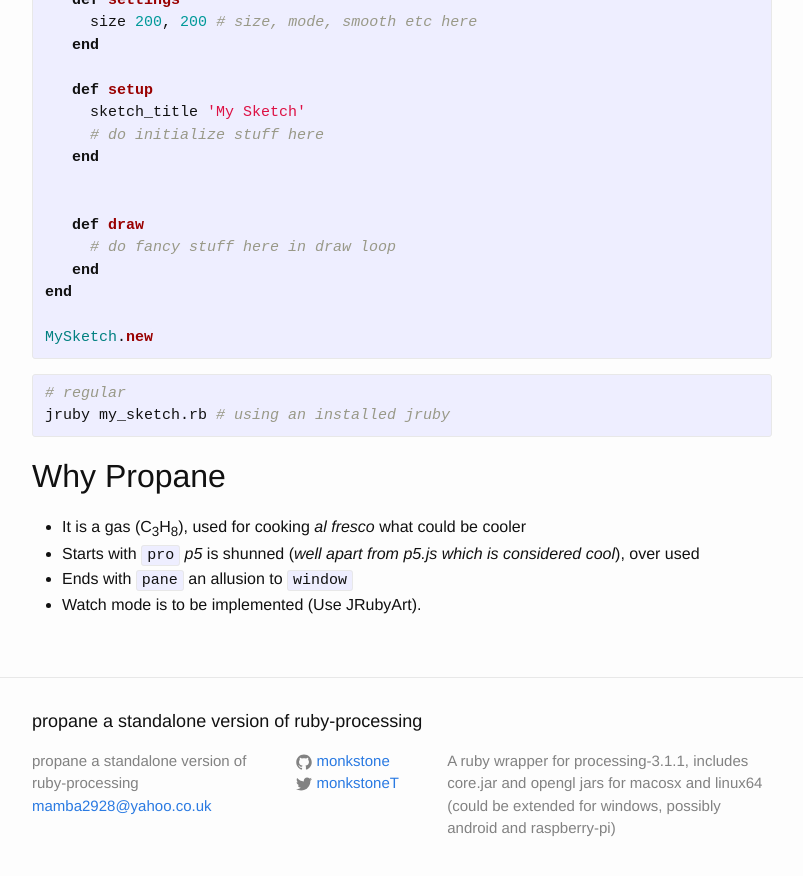
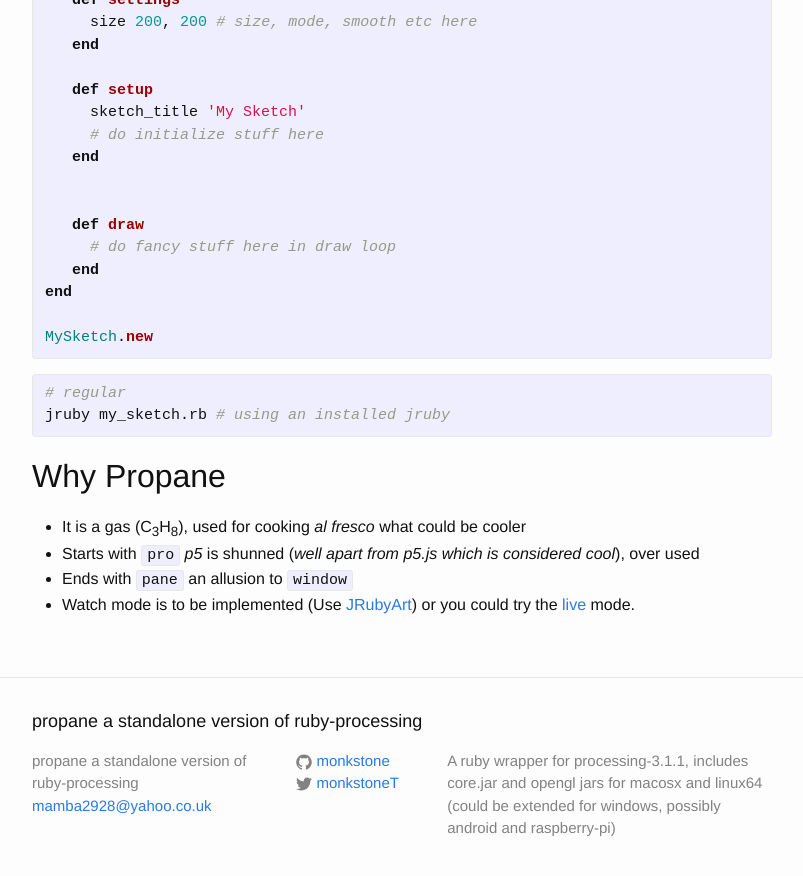
Before and after one commit to ruby-processing/propane, a Jekyll site: the page built from about.md, in a window 1280 px wide and 900 px high, scrolled down 736 px. Shown: the top 876 px of the window, without its empty margins (238-1041 px from the left). Built offline with Jekyll 4.4.1, drawn with Linux system fonts in a browser that asks for light colours.

Commit message:
add links

```diff
--- a/about.md
+++ b/about.md
@@ -46,4 +46,6 @@
 - It is a gas (C<sub>3</sub>H<sub>8</sub>), used for cooking _al fresco_ what could be cooler
 - Starts with `pro` _p5_ is shunned (_well apart from p5.js which is considered cool_), over used
 - Ends with `pane` an allusion to `window`
-- Watch mode is to be implemented (Use JRubyArt).
+- Watch mode is to be implemented (Use [JRubyArt][jruby_art]) or you could try the [live]({{ site.github.url }}/live) mode.
+
+[jruby_art]:https://github.com/ruby-processing/JRubyArt
```
